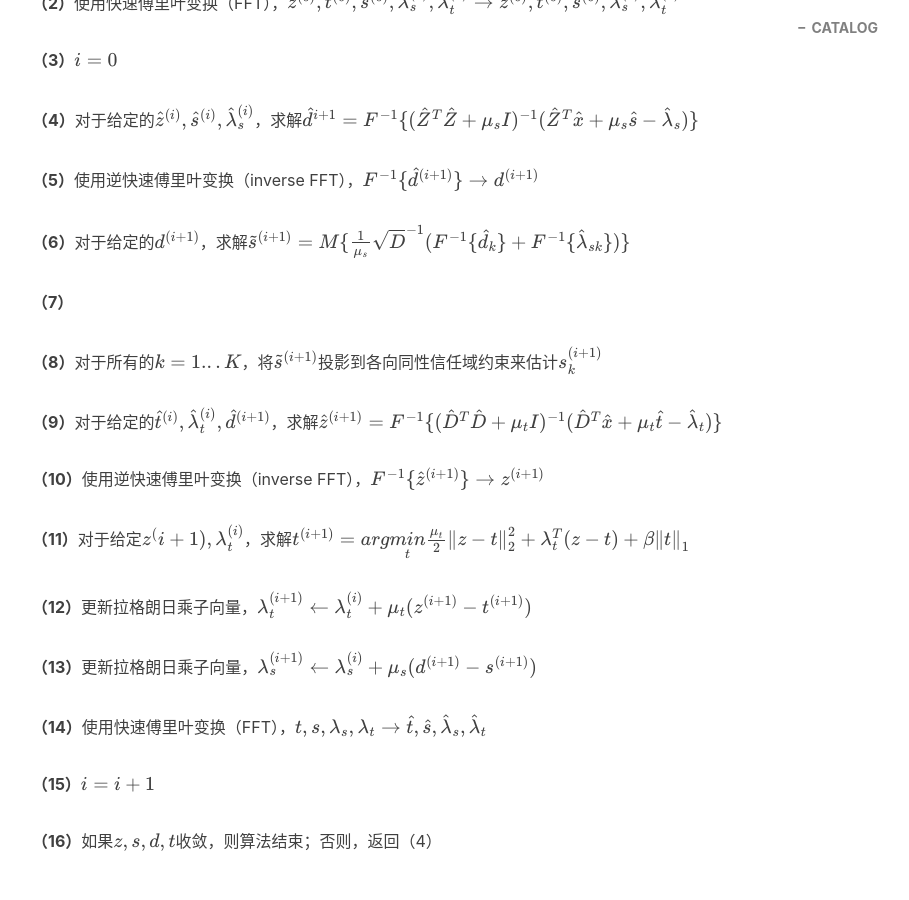
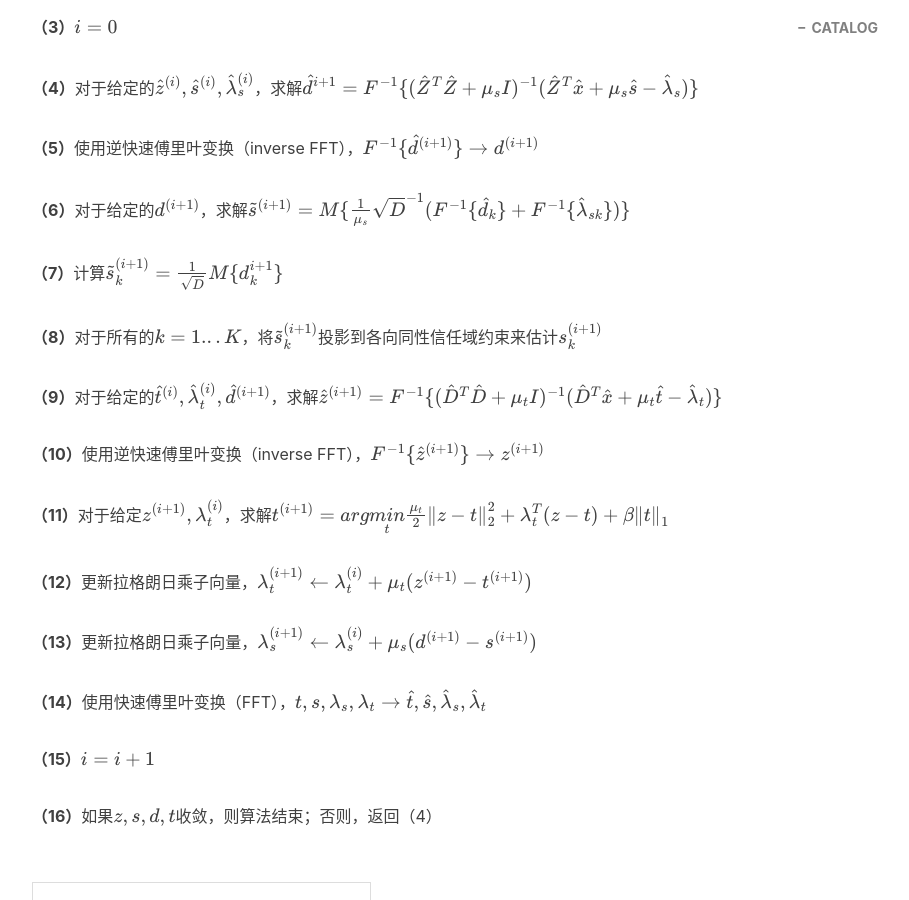
Before and after one commit to HeWenjie/HeWenjie.github.io, a Jekyll site: the page built from _posts/2017-06-23-convolution-sparse-coding.markdown, in a window 1280 px wide and 900 px high, scrolled down 7058 px. Shown: the whole window, without its empty margins (233-1142 px from the left). Built offline with Jekyll 4.4.1, drawn with Linux system fonts in a browser that asks for light colours; nearby versions of some CDN libraries; formulas are drawn with MathJax 3; comment, search, counter and statistics services are not loaded; some of the changed text lies outside the part shown.

Commit message:
CSC原理
FCSC

```diff
--- a/_posts/2017-06-23-convolution-sparse-coding.markdown
+++ b/_posts/2017-06-23-convolution-sparse-coding.markdown
@@ -143,15 +141,15 @@ $$\lambda_{p}$$和$$\mu_{p}$$分别表示两个辅助变量（$$s$$和$$t$$）
 
 **（6）**对于给定的$$d^{(i+1)}$$，求解$${\tilde{s}}^{(i+1)}=M\{\frac{1}{\mu_{s}}{\sqrt{D}}^{-1}(F^{-1} \{ {\hat{d}}_{k} \} + F^{-1} \{ {\hat{\lambda}}_{sk} \} ) \}$$
 
-**（7）**
+**（7）**计算$${\tilde{s}}^{(i+1)}_{k}=\frac{1}{\sqrt{D}}M\{d^{i+1}_{k}\}$$
 
-**（8）**对于所有的$$k=1...K$$，将$${\tilde{s}}^{(i+1)}$$投影到各向同性信任域约束来估计$$s^{(i+1)}_{k}$$
+**（8）**对于所有的$$k=1...K$$，将$${\tilde{s}}^{(i+1)}_{k}$$投影到各向同性信任域约束来估计$$s^{(i+1)}_{k}$$
 
 **（9）**对于给定的$${\hat{t}}^{(i)},{\hat{\lambda}}^{(i)}_{t},{\hat{d}}^{(i+1)}$$，求解$${\hat{z}}^{(i+1)}=F^{-1}\{({\hat{D}}^{T}\hat{D}+\mu_{t}I)^{-1}({\hat{D}}^{T}\hat{x}+\mu_{t}\hat{t}-{\hat{\lambda}}_{t})\}$$
 
 **（10）**使用逆快速傅里叶变换（inverse FFT），$$F^{-1} \{ {\hat{z}}^{(i+1)} \} \rightarrow z^{(i+1)}$$
 
-**（11）**对于给定$$z^(i+1),\lambda^{(i)}_{t}$$，求解$$t^{(i+1)}=arg \underset{t}{min} \frac{\mu_{t}}{2}\left\|z-t\right\|^{2}_{2}+\lambda^{T}_{t}(z-t)+\beta\left\|t\right\|_{1}$$
+**（11）**对于给定$$z^{(i+1)},\lambda^{(i)}_{t}$$，求解$$t^{(i+1)}=arg \underset{t}{min} \frac{\mu_{t}}{2}\left\|z-t\right\|^{2}_{2}+\lambda^{T}_{t}(z-t)+\beta\left\|t\right\|_{1}$$
 
 **（12）**更新拉格朗日乘子向量，$$\lambda^{(i+1)}_{t} \leftarrow \lambda^{(i)}_{t} + \mu_{t}(z^{(i+1)} - t^{(i+1)})$$
 
```
Also changed, not shown: other parts of _posts/2017-06-23-convolution-sparse-coding.markdown (+1 -3 lines).
